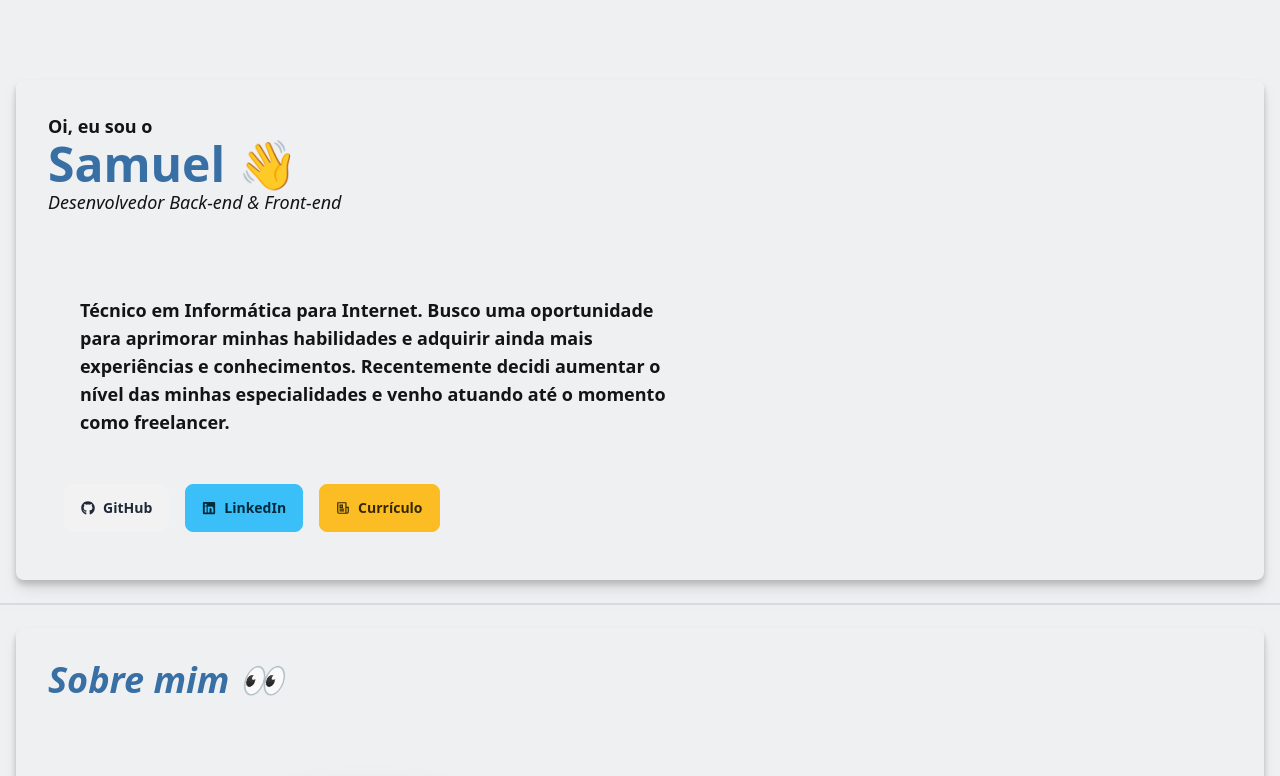
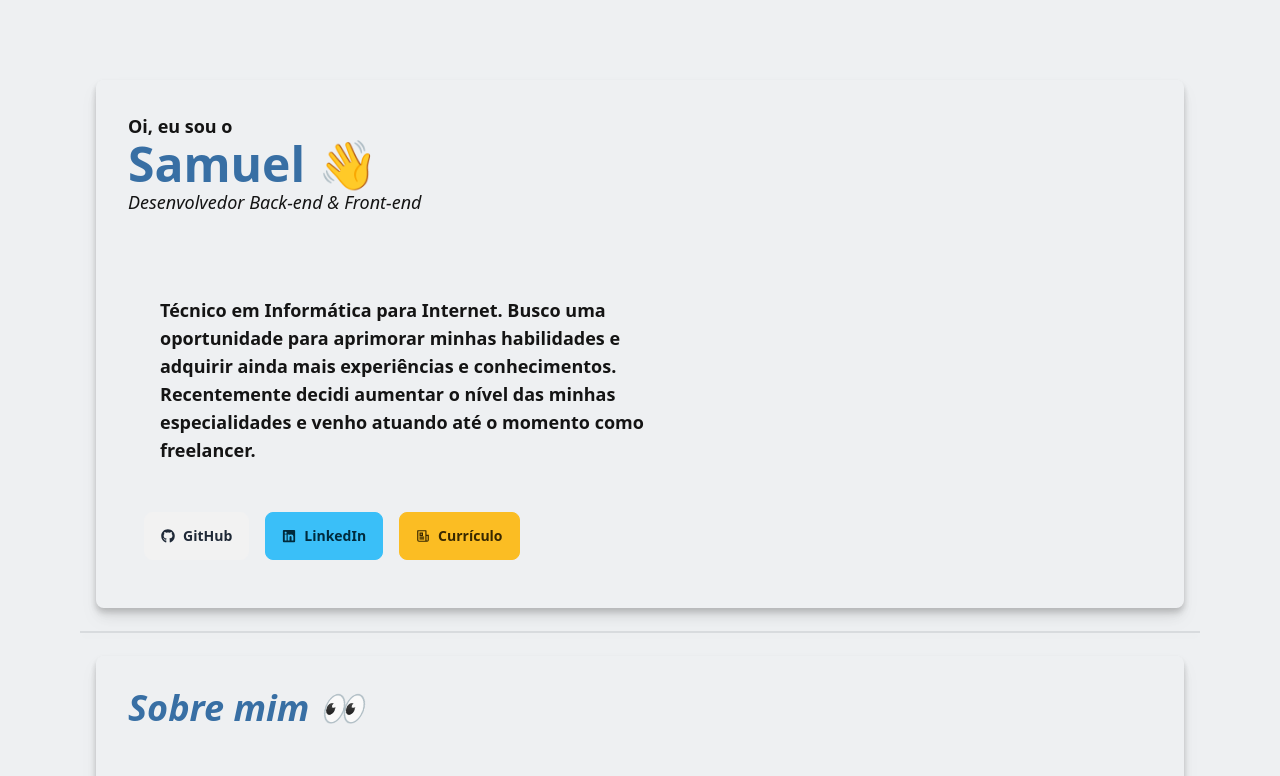
Before and after one commit to Samukera/Samukera.github.io, a React (Vite) app: page / in a window 1280 px wide. Shown: the top 776 px of the page. Built offline with nearby package versions, Linux system fonts and the light colour scheme.

Commit message:
fix: adjusts on the content

```diff
--- a/src/App.tsx
+++ b/src/App.tsx
@@ -7,7 +7,10 @@ function App() {
   return (
     <>
       {/* <Navbar /> */}
-      <Content />
+      <div className="m-20">
+        <Content />
+      </div>
+
 
     </>
   )
--- a/src/components/Intro.tsx
+++ b/src/components/Intro.tsx
@@ -4,7 +4,7 @@ import Description from "./Description";
 export default function Intro(){
     return(
         <>
-        <section id="Intro" className=" flex flex-col items-start bg-[#eef0f2] m-4 p-8 rounded rounded-lg mt-20 drop-shadow-lg">
+        <section id="Intro" className="flex flex-col items-start bg-[#eef0f2] m-4 p-8 rounded rounded-lg mt-20 drop-shadow-lg">
             <p className="text-lg font-semibold">Oi, eu sou o<br/></p>
             <p className="text-5xl font-bold text-[#386FA4]">Samuel 👋</p>
             <p className="text-lg font-thin italic">Desenvolvedor Back-end & Front-end</p>
```
